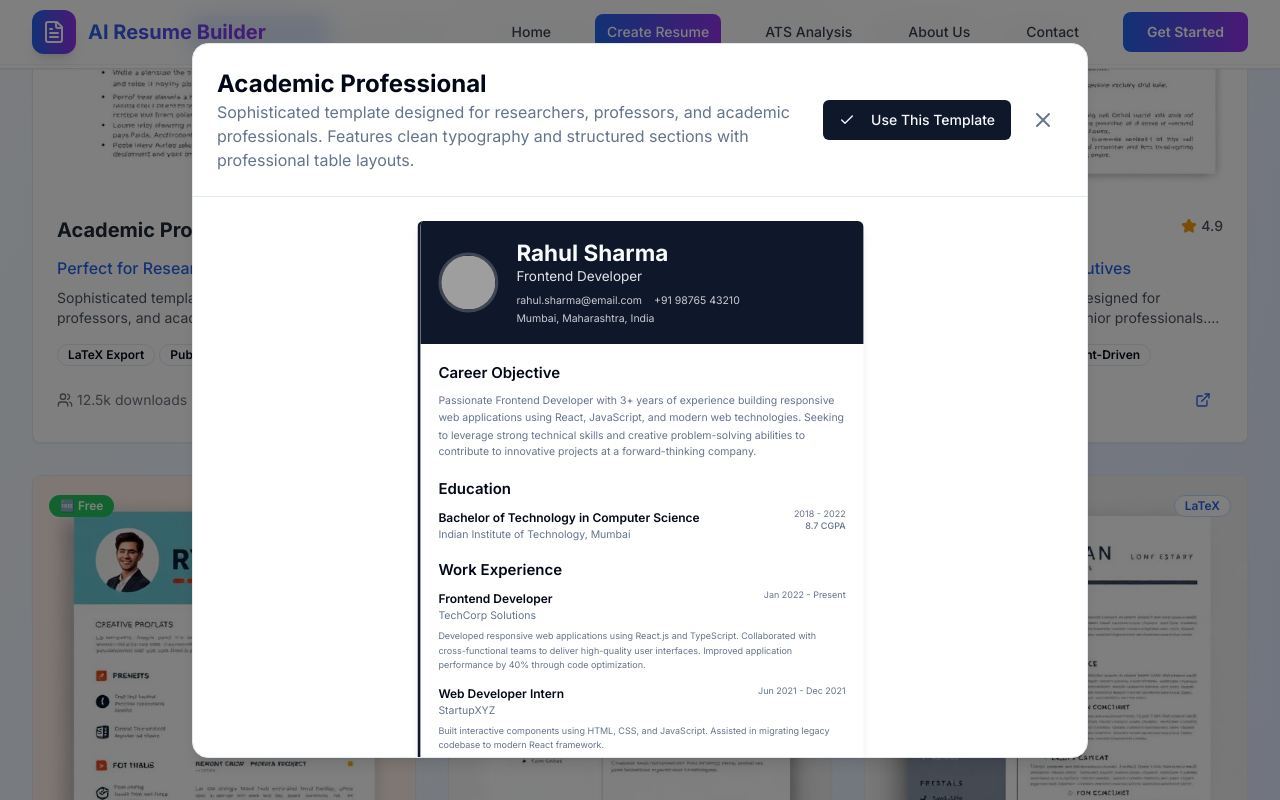
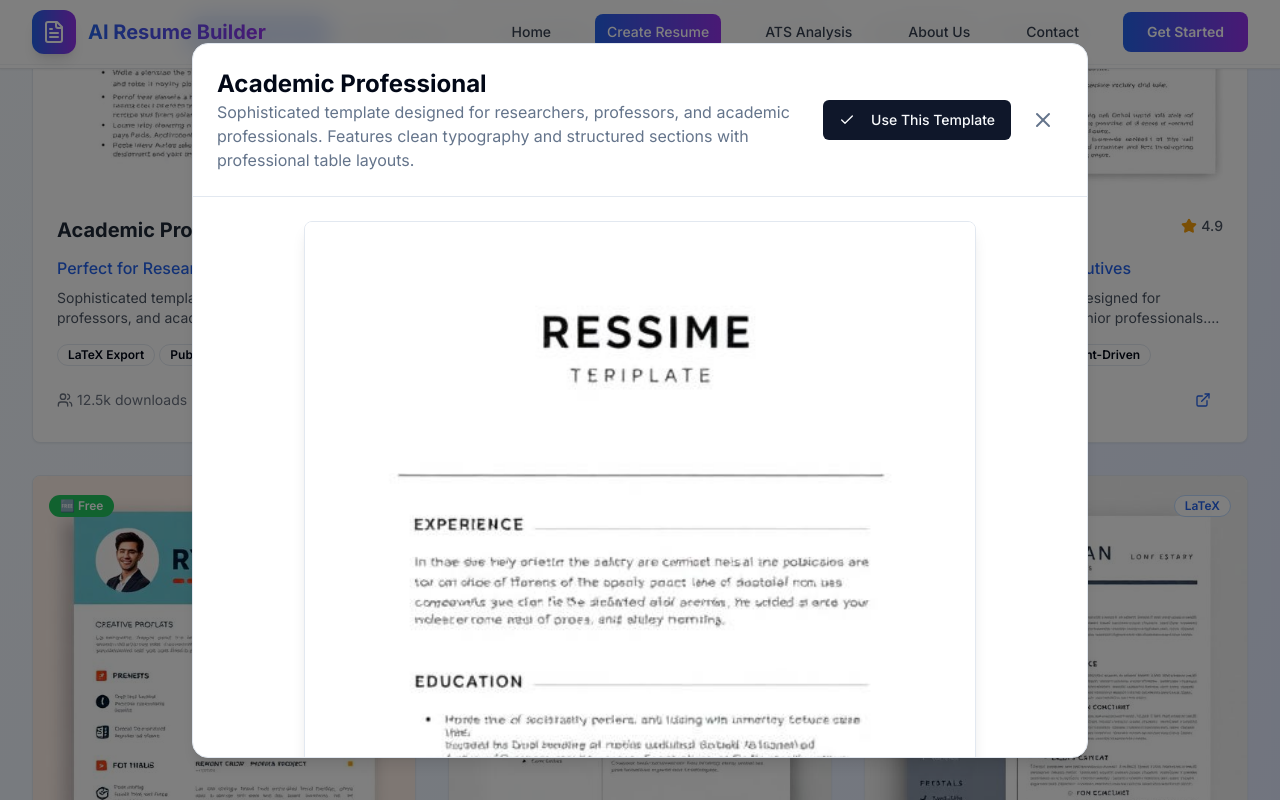
Before and after one commit to Harish225-phr/resume-wizard-ai-frontend, a React (Vite) app: page /create in a window 1280 px wide. Both pictures are taken after a click on the button 371 px from the left and 1340 px from the top of the page. Shown: the part 940-1740 px from the top of the page. Built offline with nearby package versions, Linux system fonts and the light colour scheme; grey boxes are pictures that could not be loaded.

Commit message:
Fix template preview image mismatch
Ensure that the template preview displayed in the modal matches the image shown for the template in the selection view.

```diff
--- a/src/components/TemplatePreviewModal.tsx
+++ b/src/components/TemplatePreviewModal.tsx
@@ -3,7 +3,6 @@ import React from 'react';
 import { X, Check } from 'lucide-react';
 import { Template } from '@/types/resume';
 import { Button } from '@/components/ui/button';
-import FakeResumePreview from './FakeResumePreview';
 
 interface TemplatePreviewModalProps {
   template: Template | null;
@@ -41,8 +40,12 @@ const TemplatePreviewModal = ({ template, isOpen, onClose, onSelect }: TemplateP
 
         <div className="p-6 overflow-y-auto max-h-[70vh]">
           <div className="flex justify-center">
-            <div className="transform scale-75 origin-top">
-              <FakeResumePreview template={template} />
+            <div className="max-w-2xl w-full">
+              <img
+                src={template.imageUrl}
+                alt={`${template.name} template preview`}
+                className="w-full h-auto rounded-lg shadow-lg border border-border"
+              />
             </div>
           </div>
         </div>
```
